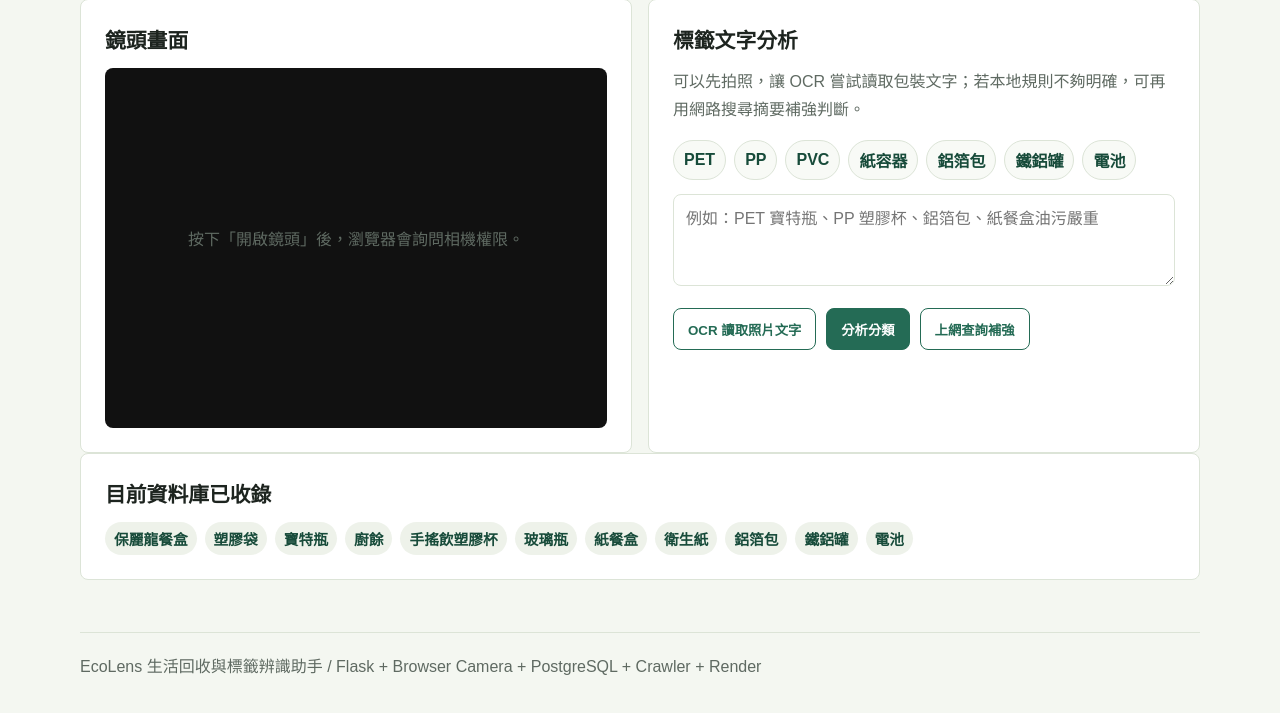
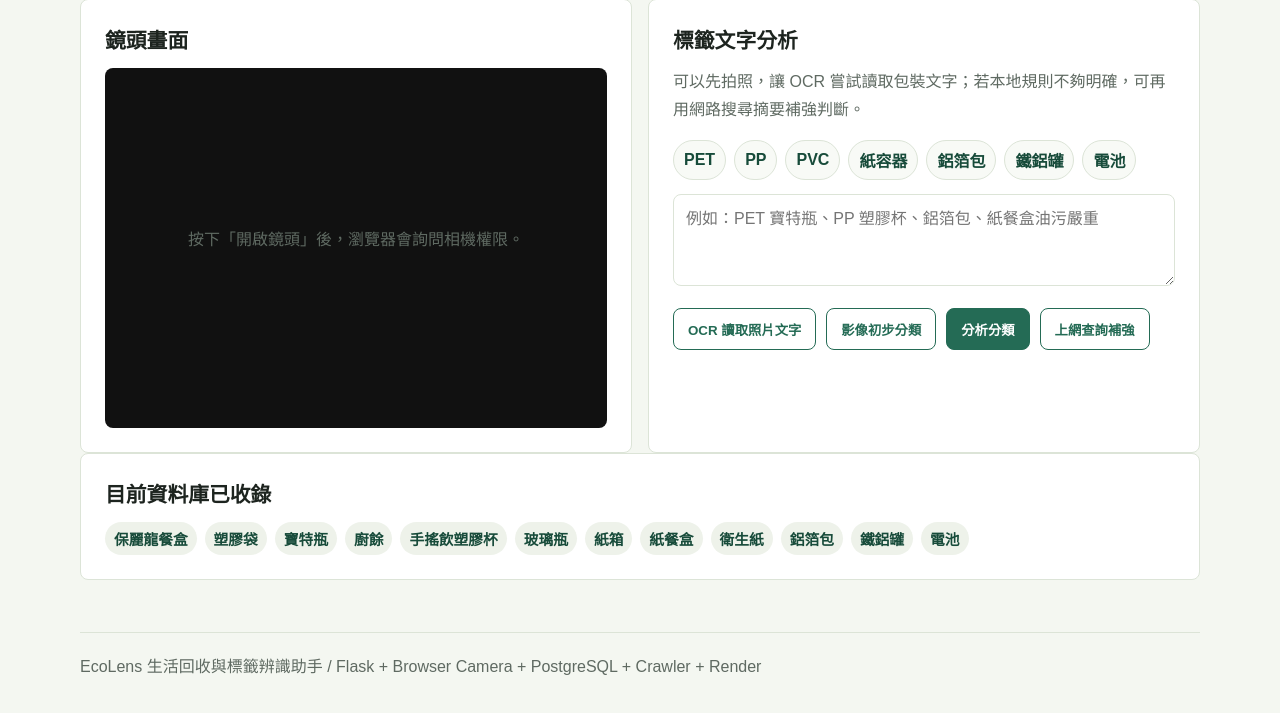
Before and after one commit to heisnow/jetson-nano-final-project, a Flask app: page /scan in a window 1280 px wide. Shown: the part 385-1098 px from the top of the page. Run offline with Flask 3, Linux system fonts and the light colour scheme; data comes from the database, SQL or seed files in the repository; some libraries are stand-ins or nearby versions.

Commit message:
Add cardboard visual classification heuristic

```diff
--- a/app.py
+++ b/app.py
@@ -310,6 +310,13 @@ CATEGORY_HINTS = [
         "steps": "清空內容物，若可清潔請簡單沖洗或擦乾；油污嚴重時需依地方規定改作一般垃圾。",
     },
     {
+        "category": "資源回收 / 廢紙類",
+        "item": "紙箱",
+        "material": "瓦楞紙板",
+        "terms": ["紙箱", "瓦楞紙", "紙板", "棕色紙箱", "包裹箱", "外箱", "cardboard", "carton box", "brown box"],
+        "steps": "移除膠帶、塑膠包材與非紙類填充物，保持乾燥並壓平後投入廢紙類回收；若受潮、沾油或沾滿食物殘渣，通常不適合回收。",
+    },
+    {
         "category": "資源回收 / 金屬類",
         "item": "鐵鋁罐",
         "material": "鐵、鋁或其他金屬",
--- a/database.py
+++ b/database.py
@@ -68,6 +68,16 @@ DEMO_RULES = [
         "source_name": "示範資料：生活回收規則",
         "source_url": "demo://paper-box",
         "keywords": "紙餐盒,便當盒,外送盒,紙容器",
+    },
+    {
+        "item_name": "紙箱",
+        "category": "資源回收 / 廢紙類",
+        "material": "瓦楞紙板",
+        "disposal_steps": "先移除膠帶、塑膠包材與非紙類填充物，保持乾燥並壓平後投入廢紙類回收；若受潮、沾油或沾滿食物殘渣，通常不適合回收。",
+        "city": "通用",
+        "source_name": "示範資料：生活回收規則",
+        "source_url": "demo://cardboard-box",
+        "keywords": "紙箱,瓦楞紙箱,紙板,棕色紙箱,包裹箱,外箱,cardboard,carton box,brown box",
     },
     {
         "item_name": "鐵鋁罐",
--- a/templates/scan.html
+++ b/templates/scan.html
@@ -58,6 +58,7 @@
     <p id="ocrStatus"></p>
     <div class="actions">
       <button class="button secondary" id="ocrButton" type="button">OCR 讀取照片文字</button>
+      <button class="button secondary" id="visualGuessButton" type="button">影像初步分類</button>
       <button class="button" id="analyzeButton" type="button">分析分類</button>
       <button class="button secondary" id="webLookupButton" type="button">上網查詢補強</button>
     </div>
@@ -213,6 +214,111 @@
     }
   });
 
+  document.getElementById("visualGuessButton").addEventListener("click", async () => {
+    const status = document.getElementById("ocrStatus");
+    if (!hasSnapshot && !captureSnapshot()) {
+      return;
+    }
+    const guess = guessFromSnapshotPixels();
+    if (!guess) {
+      status.textContent = "影像沒有明顯紙箱特徵。請改用 OCR、快捷按鈕或手動輸入物品線索。";
+      return;
+    }
+    const textArea = document.getElementById("scanText");
+    textArea.value = textArea.value ? `${textArea.value} ${guess.token}` : guess.token;
+    status.textContent = guess.message;
+    await runAnalysis("{{ url_for('analyze_api') }}");
+  });
+
+  function guessFromSnapshotPixels() {
+    const context = snapshotCanvas.getContext("2d");
+    const width = snapshotCanvas.width;
+    const height = snapshotCanvas.height;
+    if (!width || !height) {
+      return null;
+    }
+
+    const sampleWidth = Math.min(320, width);
+    const sampleHeight = Math.max(1, Math.round(height * sampleWidth / width));
+    const sampleCanvas = document.createElement("canvas");
+    sampleCanvas.width = sampleWidth;
+    sampleCanvas.height = sampleHeight;
+    const sampleContext = sampleCanvas.getContext("2d");
+    sampleContext.drawImage(snapshotCanvas, 0, 0, sampleWidth, sampleHeight);
+    const pixels = sampleContext.getImageData(0, 0, sampleWidth, sampleHeight).data;
+
+    let total = 0;
+    let cardboardPixels = 0;
+    let darkPixels = 0;
+    for (let i = 0; i < pixels.length; i += 16) {
+      const r = pixels[i];
+      const g = pixels[i + 1];
+      const b = pixels[i + 2];
+      const a = pixels[i + 3];
+      if (a < 180) {
+        continue;
+      }
+      total += 1;
+      const hsl = rgbToHsl(r, g, b);
+      const brightness = (r + g + b) / 3;
+      const isCardboardBrown =
+        hsl.h >= 18 &&
+        hsl.h <= 52 &&
+        hsl.s >= 0.16 &&
+        hsl.s <= 0.72 &&
+        hsl.l >= 0.22 &&
+        hsl.l <= 0.78 &&
+        r >= b + 18 &&
+        g >= b + 8;
+      if (isCardboardBrown) {
+        cardboardPixels += 1;
+      }
+      if (brightness < 45) {
+        darkPixels += 1;
+      }
+    }
+
+    if (!total) {
+      return null;
+    }
+    const cardboardRatio = cardboardPixels / total;
+    const darkRatio = darkPixels / total;
+    if (cardboardRatio >= 0.18 && darkRatio < 0.55) {
+      return {
+        token: "棕色紙箱 紙板 瓦楞紙 cardboard box",
+        message: `影像初步判斷像棕色紙箱，棕色紙板比例約 ${Math.round(cardboardRatio * 100)}%。`
+      };
+    }
+    return null;
+  }
+
+  function rgbToHsl(r, g, b) {
+    r /= 255;
+    g /= 255;
+    b /= 255;
+    const max = Math.max(r, g, b);
+    const min = Math.min(r, g, b);
+    let h = 0;
+    let s = 0;
+    const l = (max + min) / 2;
+    if (max !== min) {
+      const d = max - min;
+      s = l > 0.5 ? d / (2 - max - min) : d / (max + min);
+      switch (max) {
+        case r:
+          h = (g - b) / d + (g < b ? 6 : 0);
+          break;
+        case g:
+          h = (b - r) / d + 2;
+          break;
+        default:
+          h = (r - g) / d + 4;
+      }
+      h *= 60;
+    }
+    return { h, s, l };
+  }
+
   async function runAnalysis(endpoint) {
     const text = document.getElementById("scanText").value;
     const response = await fetch(endpoint, {
```
Also changed, not shown: PRESENTATION_OUTLINE.md (+1 -0 lines), PROJECT_PLAN.md (+1 -0 lines), README.md.
